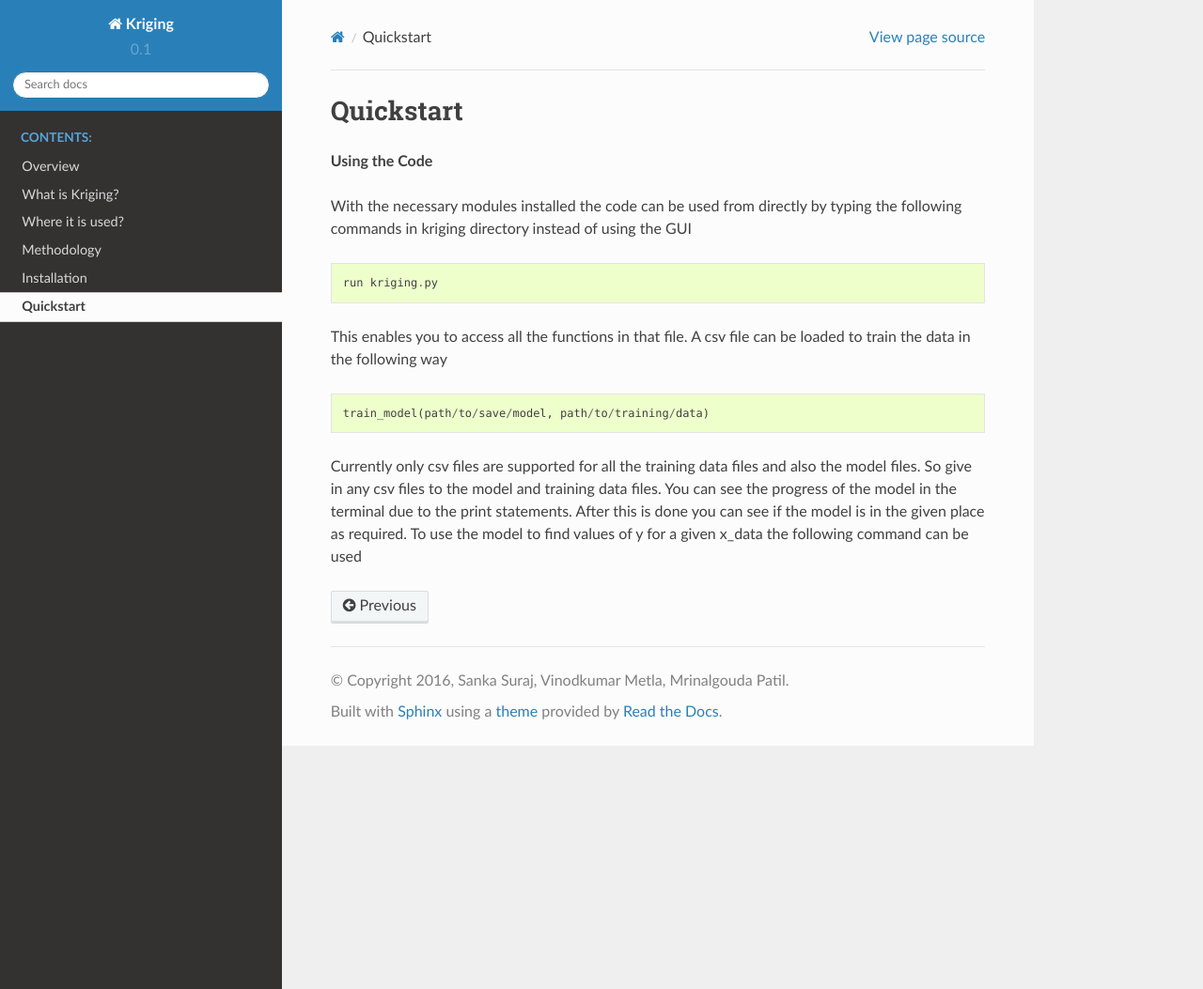
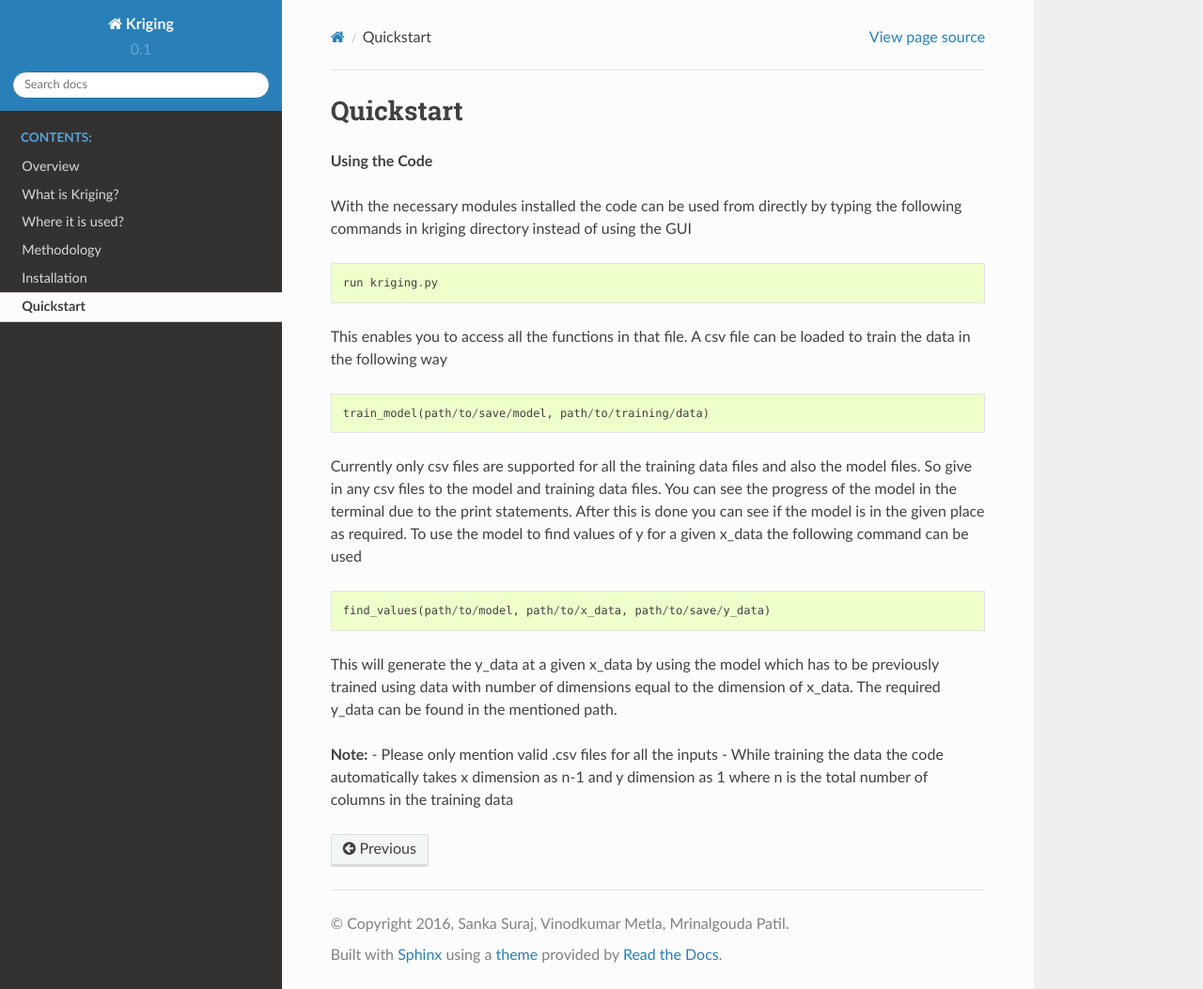
Before and after one commit to sankasuraj/sdesproject2, a Sphinx documentation site: the page built from docs/source/quickstart.rst, in a window 1280 px wide and 1053 px high. Shown: the whole window at 94% size. Built offline with Sphinx 7.4.7 and the Read the Docs theme 2.0.0, drawn with Linux system fonts in a browser that asks for light colours.

Commit message:
quickstart

```diff
--- a/docs/source/quickstart.rst
+++ b/docs/source/quickstart.rst
@@ -22,11 +22,12 @@ This enables you to access all the functions in that file. A csv file can be loa
 Currently only csv files are supported for all the training data files and also the model files. So give in any csv files to the model and training data files. You can see the progress of the model in the terminal due to the print statements. After this is done you can see if the model is in the given place as required. To use the model to find values of y for a given x_data the following command can be used
 
 .. code:: python
-..     find_values(path/to/model, path/to/x_data, path/to/save/y_data)
+
+    find_values(path/to/model, path/to/x_data, path/to/save/y_data)
 
 
-.. This will generate the y_data at a given x_data by using the model which has to be previously trained using data with number of dimensions equal to the dimension of x_data. The required y_data can be found in the mentioned path.
+This will generate the y_data at a given x_data by using the model which has to be previously trained using data with number of dimensions equal to the dimension of x_data. The required y_data can be found in the mentioned path.
 
-.. **Note:**
-.. - Please only mention valid .csv files for all the inputs
-.. - While training the data the code automatically takes x dimension as n-1 and y dimension as 1 where n is the total number of columns in the training data
+**Note:**
+- Please only mention valid .csv files for all the inputs
+- While training the data the code automatically takes x dimension as n-1 and y dimension as 1 where n is the total number of columns in the training data
```
